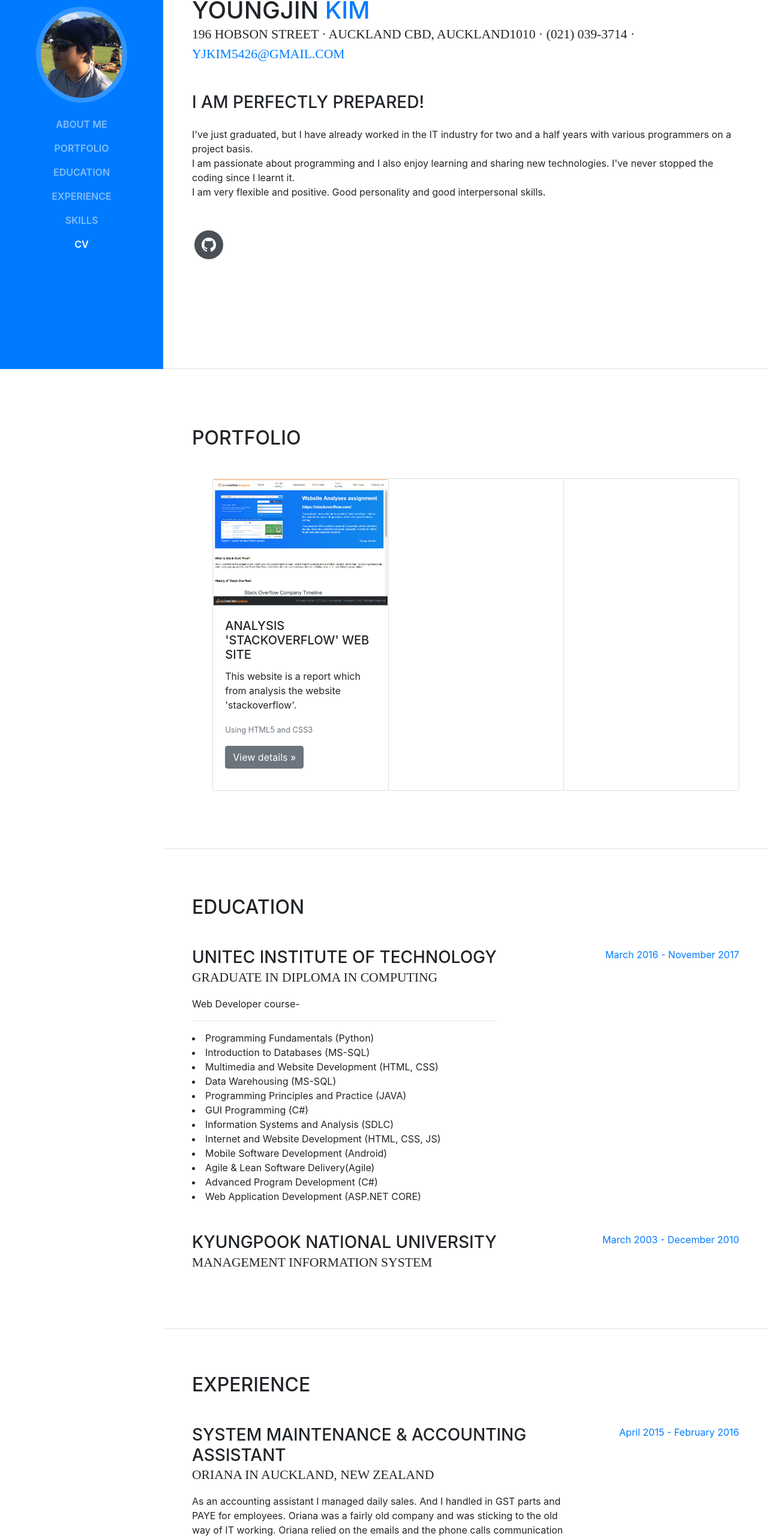
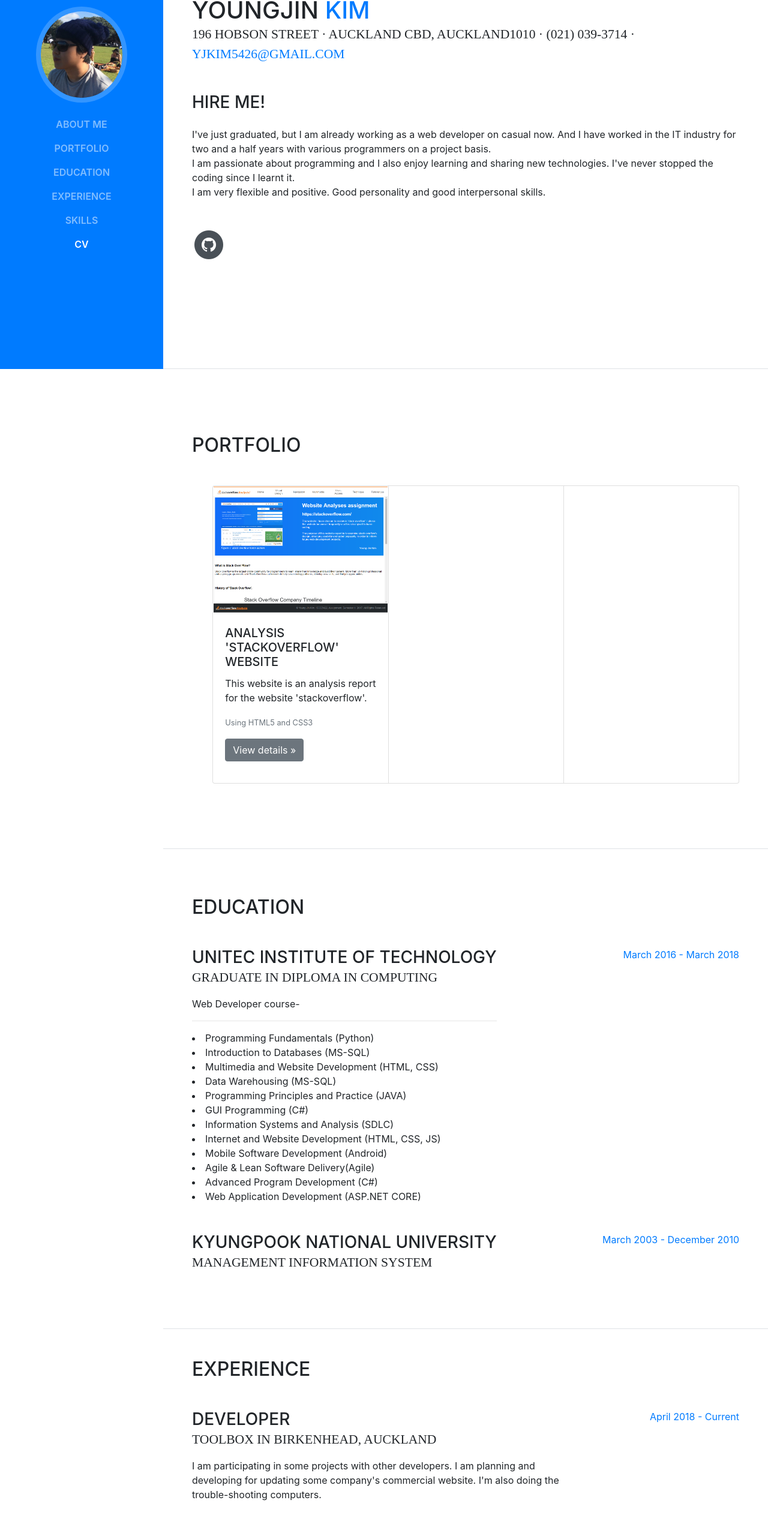
Before and after one commit to yjkim5426/yjkim5426.github.io, a website with bundled scripts: page index.html in a window 1280 px wide. Shown: the part 185-2750 px from the top of the page at 60% size. Built offline with nearby package versions, Linux system fonts and the light colour scheme; a web font is replaced by a local one.

Commit message:
Add Experience
Add
toolbox experience in Experience section.

Modify
some text of contents

```diff
--- a/index.html
+++ b/index.html
@@ -77,9 +77,10 @@
           <div class="subheading mb-5">196 Hobson Street · Auckland CBD, Auckland1010 · (021) 039-3714 ·
             <a href="mailto:yjkim5426@gmail.com">yjkim5426@gmail.com</a>
           </div>
-          <h3 class="mb-0">I am perfectly prepared!</h3>
+          <h3 class="mb-0">Hire me!</h3>
           <br>
-          <p class="mb-5">I've just graduated, but I have already worked in the IT industry for two and a half years with various programmers on a project basis.<br>
+          <p class="mb-5">I've just graduated, but I am already working as a web developer on casual now. And I have worked in the IT industry for two and a half years with various programmers on a project basis.
+            <br>
             I am passionate about programming and I also enjoy learning and sharing new technologies. I've never stopped the coding since I learnt it.<br>
             I am very flexible and positive. Good personality and good interpersonal skills.
           </p>
@@ -130,8 +131,8 @@
               <div class="card">
                 <img class="card-img-top" src="img/portfolio/WebsiteAnalysesAssignment.png" alt="WebsiteAnalysesAssignment">
                 <div class="card-body">
-                  <h5 class="card-title">Analysis 'stackoverflow' web site</h5>
-                  <p class="card-text">This website is a report which from analysis the website 'stackoverflow'.</p>
+                  <h5 class="card-title">Analysis 'stackoverflow' website</h5>
+                  <p class="card-text">This website is an analysis report for the website 'stackoverflow'.</p>
                   <p class="card-text"><small class="text-muted">Using HTML5 and CSS3</small></p>
                   <p><a class="btn btn-secondary" href="https://yjkim54262.github.io/" role="button" target="_blank">View details &raquo;</a></p>
                 </div>
@@ -189,7 +190,7 @@
               <!-- <p>GPA: 3.23</p> -->
             </div>
             <div class="resume-date text-md-right">
-              <span class="text-primary">March 2016 - November 2017</span>
+              <span class="text-primary">March 2016 - March 2018</span>
             </div>
           </div>
 
@@ -213,9 +214,21 @@
 
           <div class="resume-item d-flex flex-column flex-md-row mb-5">
             <div class="resume-content mr-auto">
+              <h3 class="mb-0">Developer</h3>
+              <div class="subheading mb-3">toolbox in Birkenhead, Auckland</div>
+              <p>I am participating in some projects with other developers.
+                I am planning and developing for updating some company's commercial website. I'm also doing the trouble-shooting computers.</p>
+            </div>
+            <div class="resume-date text-md-right">
+              <span class="text-primary">April 2018 - Current</span>
+            </div>
+          </div>
+
+          <div class="resume-item d-flex flex-column flex-md-row mb-5">
+            <div class="resume-content mr-auto">
               <h3 class="mb-0">System maintenance &amp; Accounting assistant</h3>
               <div class="subheading mb-3">Oriana in Auckland, New Zealand</div>
-              <p>As an accounting assistant I managed daily sales. And I handled in GST parts and PAYE for employees.
+              <p>As an accounting assistant, I managed the daily sales sheet. And I handled in GST parts of company and PAYE for employees.
                 Oriana was a fairly old company and was sticking to the old way of IT working.
                 Oriana relied on the emails and the phone calls communication way for the most of its work.
                 I introduced the Dropbox and NAS, which greatly increased work efficiency.</p>
@@ -230,7 +243,7 @@
               <h3 class="mb-0">SAP system consultant</h3>
               <div class="subheading mb-3">LG in Seoul, Korea</div>
               <p>My major role was to maintain financial module of ERP system called SAP.
-                  I did the trouble-shooting for the end-users and I modified source codes when it necessary. I've had used programming language called ABAP.
+                  I did the trouble-shooting for the end-users and I modified source codes when it necessary. I've had used a programming language called ABAP.
                   I also participated in some projects with other developers who use a variety of program languages to create a new process.</p>
             </div>
             <div class="resume-date text-md-right">
```
